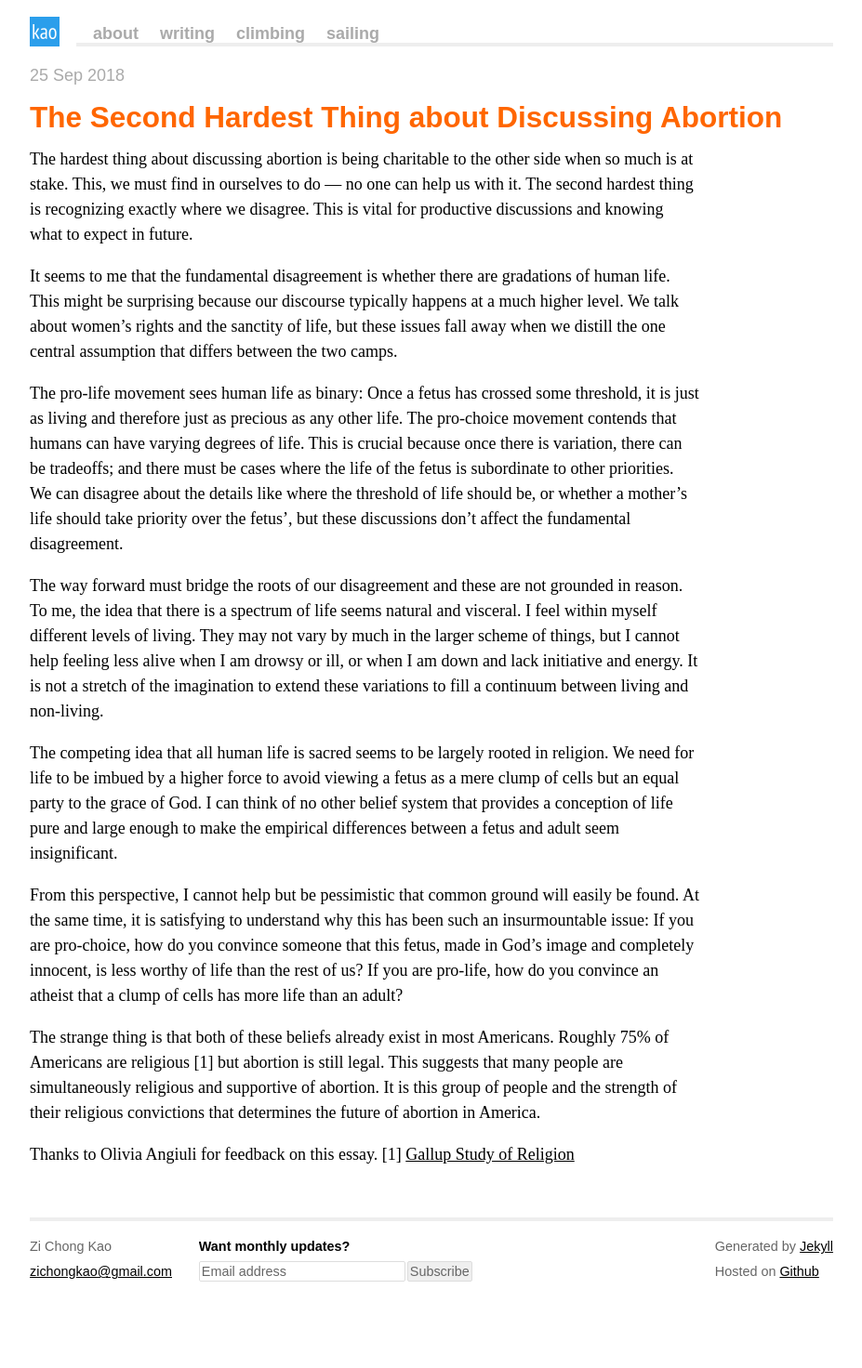
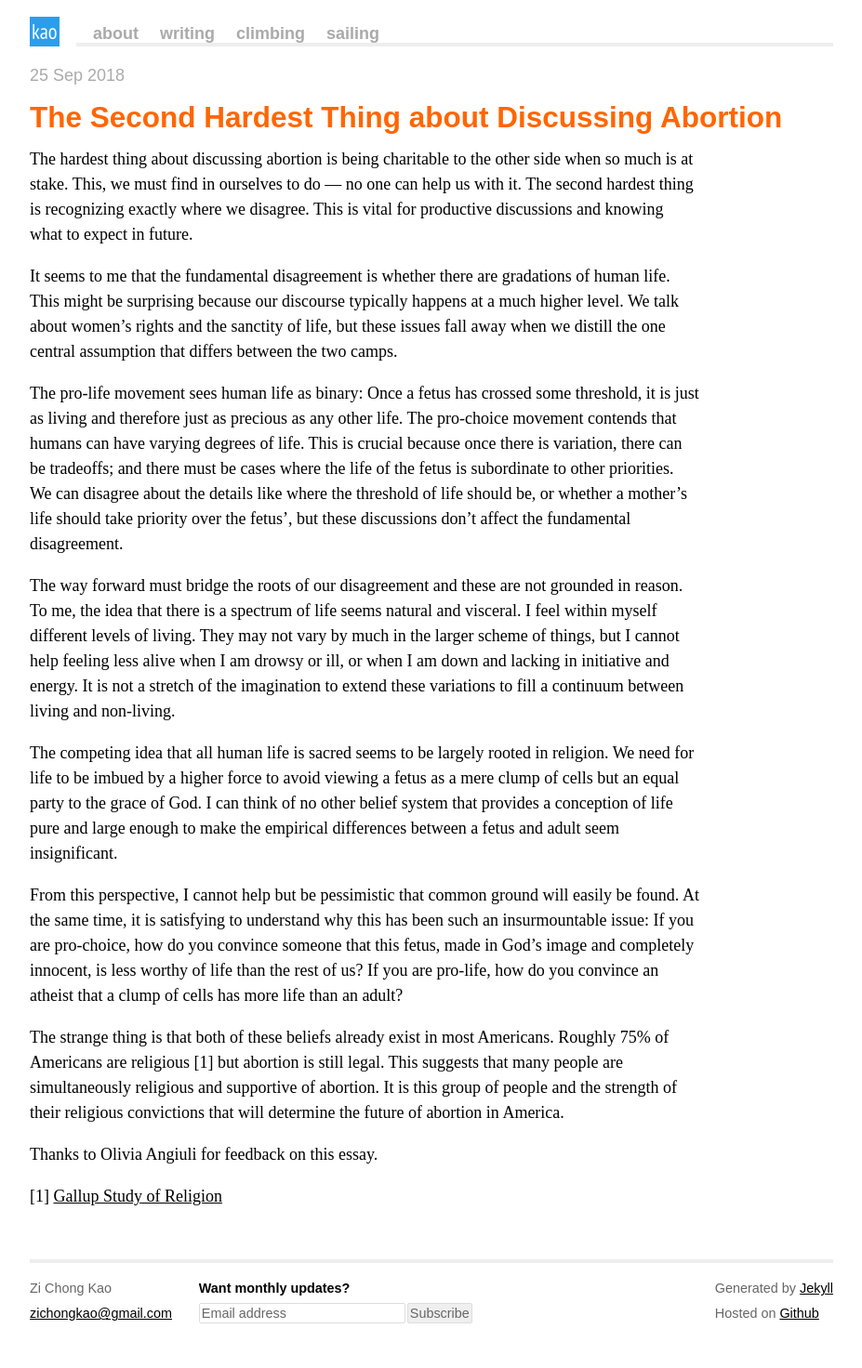
Before and after one commit to zichongkao/zichongkao.github.io, a Jekyll site: the page built from _posts/2018-09-25-The-Second-Hardest-Thing-About-Discussing-Abortion.md, in a window 1280 px wide. Shown: the whole page at 93% size, without its empty margins (176-1103 px from the left). Built offline with Jekyll 4.4.1, drawn with Linux system fonts in a browser that asks for light colours; comment, search, counter and statistics services are not loaded; before the commit the page ends 1427 px from its top, so only the background shows below that.

Commit message:
Small grammar tweaks

```diff
--- a/_posts/2018-09-25-The-Second-Hardest-Thing-About-Discussing-Abortion.md
+++ b/_posts/2018-09-25-The-Second-Hardest-Thing-About-Discussing-Abortion.md
@@ -10,14 +10,15 @@ It seems to me that the fundamental disagreement is whether there are gradations
 
 The pro-life movement sees human life as binary: Once a fetus has crossed some threshold, it is just as living and therefore just as precious as any other life. The pro-choice movement contends that humans can have varying degrees of life. This is crucial because once there is variation, there can be tradeoffs; and there must be cases where the life of the fetus is subordinate to other priorities. We can disagree about the details like where the threshold of life should be, or whether a mother's life should take priority over the fetus', but these discussions don't affect the fundamental disagreement.
 
-The way forward must bridge the roots of our disagreement and these are not grounded in reason. To me, the idea that there is a spectrum of life seems natural and visceral. I feel within myself different levels of living. They may not vary by much in the larger scheme of things, but I cannot help feeling less alive when I am drowsy or ill, or when I am down and lack initiative and energy. It is not a stretch of the imagination to extend these variations to fill a continuum between living and non-living.
+The way forward must bridge the roots of our disagreement and these are not grounded in reason. To me, the idea that there is a spectrum of life seems natural and visceral. I feel within myself different levels of living. They may not vary by much in the larger scheme of things, but I cannot help feeling less alive when I am drowsy or ill, or when I am down and lacking in initiative and energy. It is not a stretch of the imagination to extend these variations to fill a continuum between living and non-living.
 
 The competing idea that all human life is sacred seems to be largely rooted in religion. We need for life to be imbued by a higher force to avoid viewing a fetus as a mere clump of cells but an equal party to the grace of God. I can think of no other belief system that provides a conception of life pure and large enough to make the empirical differences between a fetus and adult seem insignificant.
 
 From this perspective, I cannot help but be pessimistic that common ground will easily be found. At the same time, it is satisfying to understand why this has been such an insurmountable issue: If you are pro-choice, how do you convince someone that this fetus, made in God's image and completely innocent, is less worthy of life than the rest of us? If you are pro-life, how do you convince an atheist that a clump of cells has more life than an adult?
 
-The strange thing is that both of these beliefs already exist in most Americans. Roughly 75% of Americans are religious [1] but abortion is still legal. This suggests that many people are simultaneously religious and supportive of abortion. It is this group of people and the strength of their religious convictions that determines the future of abortion in America.
+The strange thing is that both of these beliefs already exist in most Americans. Roughly 75% of Americans are religious [1] but abortion is still legal. This suggests that many people are simultaneously religious and supportive of abortion. It is this group of people and the strength of their religious convictions that will determine the future of abortion in America.
 
 
 Thanks to Olivia Angiuli for feedback on this essay.
+
 [1] <a href="https://news.gallup.com/poll/1690/religion.aspx">Gallup Study of Religion</a>
```
